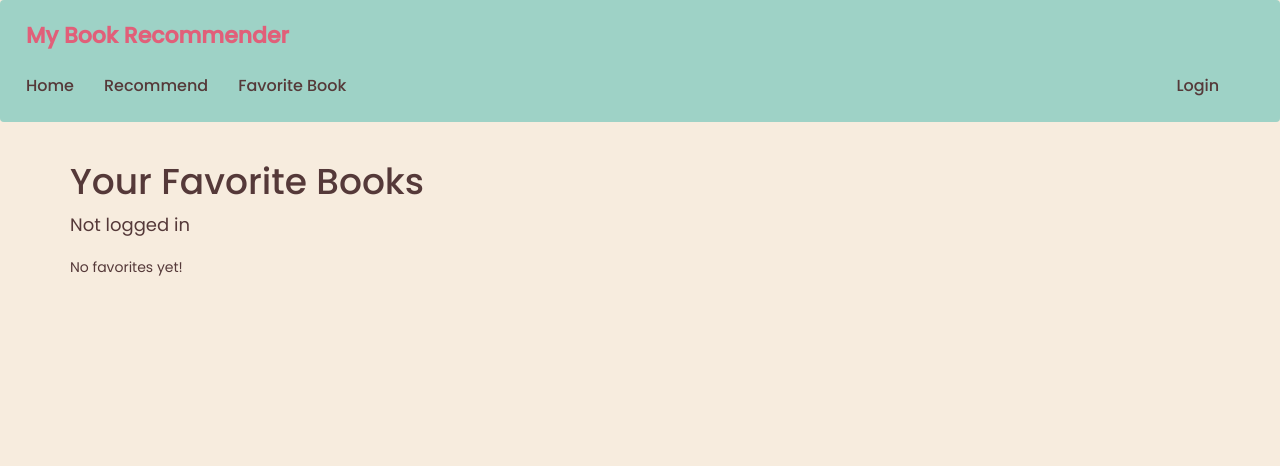
After one commit to Wizxz5/Book-Recommendation-System-Web-App, a Flask app: page /favorite in a window 1280 px wide. The commit adds this page. Shown: the top 466 px of the page. Run offline with Flask 3, Linux system fonts and the light colour scheme; parts of the project's set-up code (start-up, migrations or seed data) failed here and were passed over.

Commit message:
yayy
all

```diff
--- a/app.py
+++ b/app.py
@@ -22,10 +22,18 @@ def index():
     votes=list(popular_df['num_ratings'].values),
     rating=list(popular_df['avg_rating'].values)
     )
+@app.route('/login')
+def login_ui():
+    return render_template('login.html')
 
 @app.route('/recommend')
 def recommend_ui():
     return render_template('recommend.html')
+
+
+@app.route('/favorite')
+def favorite_ui():
+    return render_template('favorite.html')
 
 @app.route('/recommend_books',methods=['post'])
 def recommend():
--- /dev/null
+++ b/templates/favorite.html
@@ -0,0 +1,153 @@
+<!DOCTYPE html>
+<html lang="en">
+<head>
+    <meta charset="UTF-8">
+    <meta http-equiv="X-UA-Compatible" content="IE=edge">
+    <meta name="viewport" content="width=device-width, initial-scale=1.0">
+    <title>Favorites</title>
+    <!-- Latest compiled and minified CSS -->
+    <link rel="stylesheet" href="https://cdn.jsdelivr.net/npm/bootstrap@3.3.7/dist/css/bootstrap.min.css">
+    <link rel="stylesheet" href="mystyle.css">
+    <link href="https://fonts.googleapis.com/css2?family=Poppins:wght@300;400;500&display=swap" rel="stylesheet">
+    <style>
+        body {
+              margin: 0;
+            padding: 0;
+            color: #553939;
+            padding-bottom: 180px;
+            font-family: 'Poppins', sans-serif;
+            background-color: #F7ECDE;
+        }
+        .navbar {
+            background-color: #9ED2C6;
+            padding: 10px;
+        }
+        .navbar-brand {
+            font-size: 22px;
+            color: #e15f79;
+            font-weight: bold;
+        }
+
+        .navbar-nav li a {
+            font-weight: 500;
+            font-size: 16px;
+            color: #553939;
+        }
+
+        .favorite-item {
+            margin: 20px 0;
+            display: flex;
+            align-items: center;
+            justify-content: space-between;
+        }
+
+        .favorite-item img {
+            width: 100px; /* Adjust as needed */
+            height: auto;
+            margin-right: 20px;
+        }
+
+        .favorite-item h4 {
+            margin-right: 400px;
+            color: #f85777;
+        }
+
+        .favorite-item p {
+            margin-right: 400px;
+        }
+
+        .user-info {
+            margin-bottom: 20px;
+            font-size: 18px;
+        }
+
+        .delete-btn {
+            background-color: #e15f79;
+            border: none;
+            color: white;
+            padding: 5px 10px;
+            font-size: 14px;
+            cursor: pointer;
+            border-radius: 5px;
+        }
+
+        .delete-btn:hover {
+            background-color: #c7416c;
+        }
+    </style>
+</head>
+<body>
+    <nav class="navbar">
+        <a class="navbar-brand" href="/">My Book Recommender</a>
+        <ul class="nav navbar-nav">
+            <li><a href="/">Home</a></li>
+            <li><a href="/recommend">Recommend</a></li>
+
+            <li><a href="/favorite">Favorite Book</a></li>
+            <li id="login-link" style="padding-left: 800px;"><a href="/login">Login</a></li>
+        </ul>
+    </nav>
+    </nav>
+
+    <div class="container">
+        <h1 class="text-blue">Your Favorite Books</h1>
+        <div class="user-info" id="user-info"></div>
+        <div id="favorites-list"></div>
+    </div>
+
+    <script>
+        document.addEventListener('DOMContentLoaded', function() {
+            const userInfo = document.getElementById('user-info');
+            const favoritesList = document.getElementById('favorites-list');
+
+            // Retrieve username from local storage
+            const username = localStorage.getItem('username');
+            if (username) {
+                userInfo.textContent = `User: ${username}`;
+            } else {
+                userInfo.textContent = `Not logged in`;
+            }
+
+            // Retrieve favorites from local storage
+            const favorites = JSON.parse(localStorage.getItem('favorites')) || [];
+            if (favorites.length === 0) {
+                favoritesList.innerHTML = '<p>No favorites yet!</p>';
+                return;
+            }
+
+            favorites.forEach((book, index) => {
+                const item = document.createElement('div');
+                item.classList.add('favorite-item');
+                item.innerHTML = `
+                    <img src="${book.image}" alt="${book.name}">
+                    <div>
+                        <h4>${book.name}</h4>
+                        <p>${book.author}</p>
+                    </div>
+                    <button class="delete-btn" data-index="${index}">Delete</button>
+                `;
+                favoritesList.appendChild(item);
+            });
+
+            // Attach event listeners to delete buttons
+            document.querySelectorAll('.delete-btn').forEach(button => {
+                button.addEventListener('click', function() {
+                    const index = this.getAttribute('data-index');
+
+                    // Retrieve favorites from local storage
+                    let favorites = JSON.parse(localStorage.getItem('favorites')) || [];
+
+                    // Remove the selected book
+                    favorites.splice(index, 1);
+
+                    // Save the updated favorites back to local storage
+                    localStorage.setItem('favorites', JSON.stringify(favorites));
+
+                    // Refresh the page to reflect changes
+                    window.location.reload();
+                });
+            });
+        });
+    </script>
+</body>
+</html>
```
Also changed, not shown: templates/index.html (+136 -30 lines), templates/login.html (added, +134 -0 lines), templates/recommend.html (+32 -46 lines), 1 other file.
